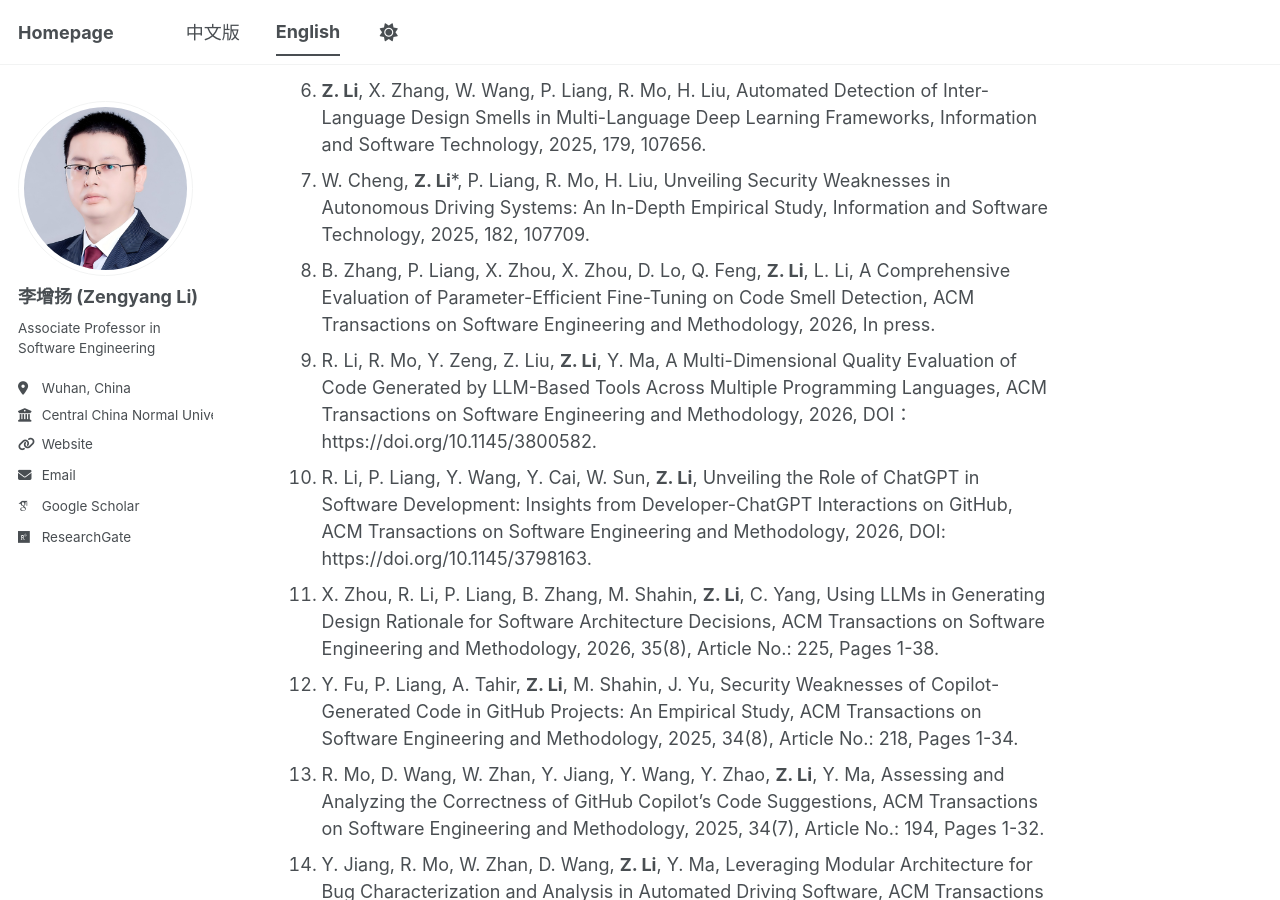
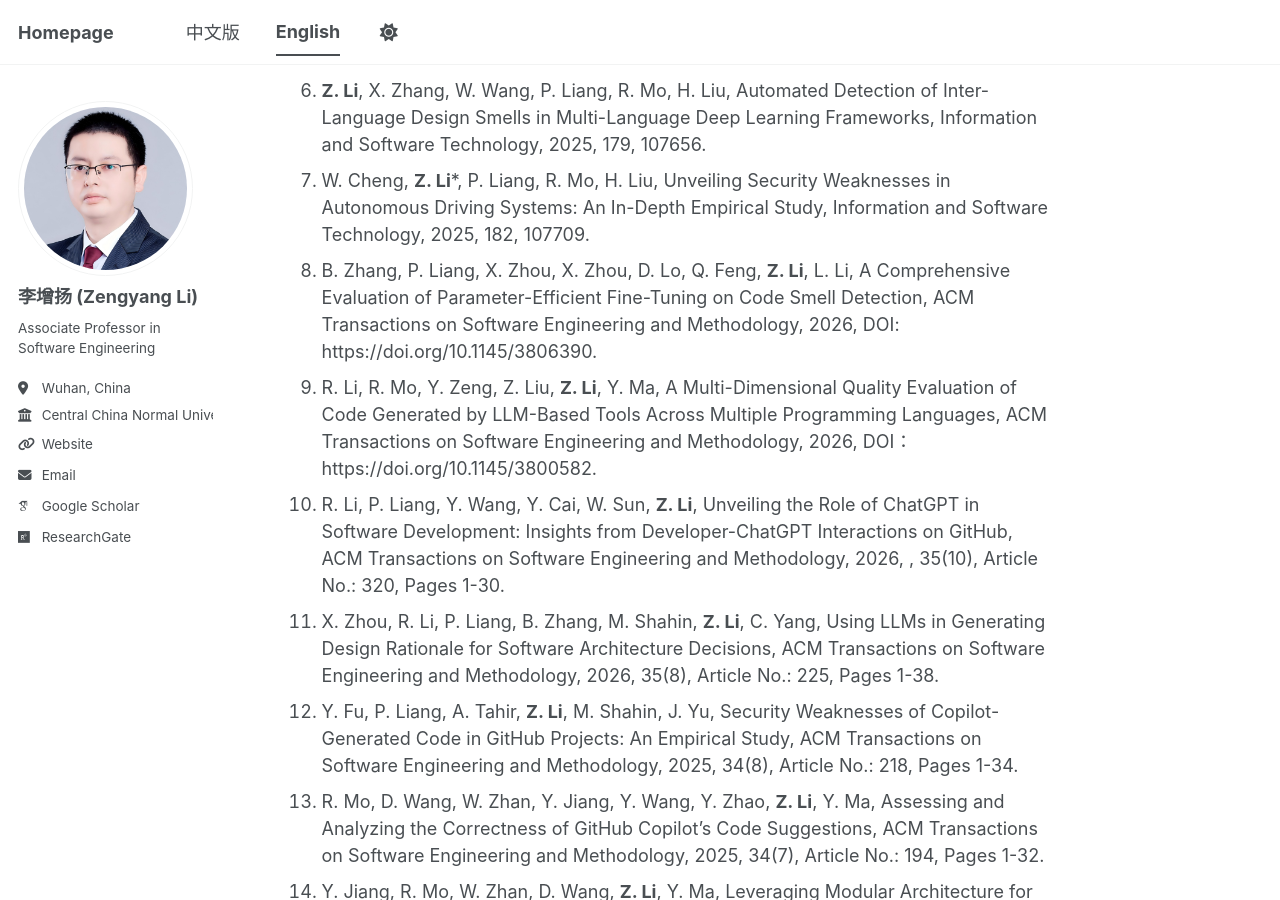
Before and after one commit to zengyang/zengyang.github.io, a Jekyll site: the page built from _pages/abouten.md, in a window 1280 px wide and 900 px high, scrolled down 1649 px. Built offline with Jekyll 4.4.1, drawn with Linux system fonts in a browser that asks for light colours; some web fonts are replaced; a script bundle is joined from its source files by our own code; library files that are not in the unit come from our copies.

Commit message:
Update abouten.md

```diff
--- a/_pages/abouten.md
+++ b/_pages/abouten.md
@@ -47,9 +47,9 @@ Publications
 1. **Z. Li**, B. Huang, Y. Li, R. Mo, P. Liang, H. Liu, Y. Ma, Unveiling Code Clones in the Eclipse IIoT Software Ecosystem, Journal of System and Software, 2026, 239, 112869.
 1. **Z. Li**, X. Zhang, W. Wang, P. Liang, R. Mo, H. Liu, Automated Detection of Inter-Language Design Smells in Multi-Language Deep Learning Frameworks, Information and Software Technology, 2025, 179, 107656.
 1. W. Cheng, **Z. Li***, P. Liang, R. Mo, H. Liu, Unveiling Security Weaknesses in Autonomous Driving Systems: An In-Depth Empirical Study, Information and Software Technology, 2025, 182, 107709.
-1. B. Zhang, P. Liang, X. Zhou, X. Zhou, D. Lo, Q. Feng, **Z. Li**, L. Li, A Comprehensive Evaluation of Parameter-Efficient Fine-Tuning on Code Smell Detection, ACM Transactions on Software Engineering and Methodology, 2026, In press.
+1. B. Zhang, P. Liang, X. Zhou, X. Zhou, D. Lo, Q. Feng, **Z. Li**, L. Li, A Comprehensive Evaluation of Parameter-Efficient Fine-Tuning on Code Smell Detection, ACM Transactions on Software Engineering and Methodology, 2026, DOI: https://doi.org/10.1145/3806390.
 1. R. Li, R. Mo, Y. Zeng, Z. Liu, **Z. Li**, Y. Ma, A Multi-Dimensional Quality Evaluation of Code Generated by LLM-Based Tools Across Multiple Programming Languages, ACM Transactions on Software Engineering and Methodology, 2026, DOI：https://doi.org/10.1145/3800582.
-1. R. Li, P. Liang, Y. Wang, Y. Cai, W. Sun, **Z. Li**, Unveiling the Role of ChatGPT in Software Development: Insights from Developer-ChatGPT Interactions on GitHub, ACM Transactions on Software Engineering and Methodology, 2026, DOI: https://doi.org/10.1145/3798163.
+1. R. Li, P. Liang, Y. Wang, Y. Cai, W. Sun, **Z. Li**, Unveiling the Role of ChatGPT in Software Development: Insights from Developer-ChatGPT Interactions on GitHub, ACM Transactions on Software Engineering and Methodology, 2026, , 35(10), Article No.: 320, Pages 1-30.
 1. X. Zhou, R. Li, P. Liang, B. Zhang, M. Shahin, **Z. Li**, C. Yang, Using LLMs in Generating Design Rationale for Software Architecture Decisions, ACM Transactions on Software Engineering and Methodology, 2026, 35(8), Article No.: 225, Pages 1-38.
 1. Y. Fu, P. Liang, A. Tahir, **Z. Li**, M. Shahin, J. Yu, Security Weaknesses of Copilot-Generated Code in GitHub Projects: An Empirical Study, ACM Transactions on Software Engineering and Methodology, 2025, 34(8), Article No.: 218, Pages 1-34.
 1. R. Mo, D. Wang, W. Zhan, Y. Jiang, Y. Wang, Y. Zhao, **Z. Li**, Y. Ma, Assessing and Analyzing the Correctness of GitHub Copilot’s Code Suggestions, ACM Transactions on Software Engineering and Methodology, 2025, 34(7), Article No.: 194, Pages 1-32.
```
